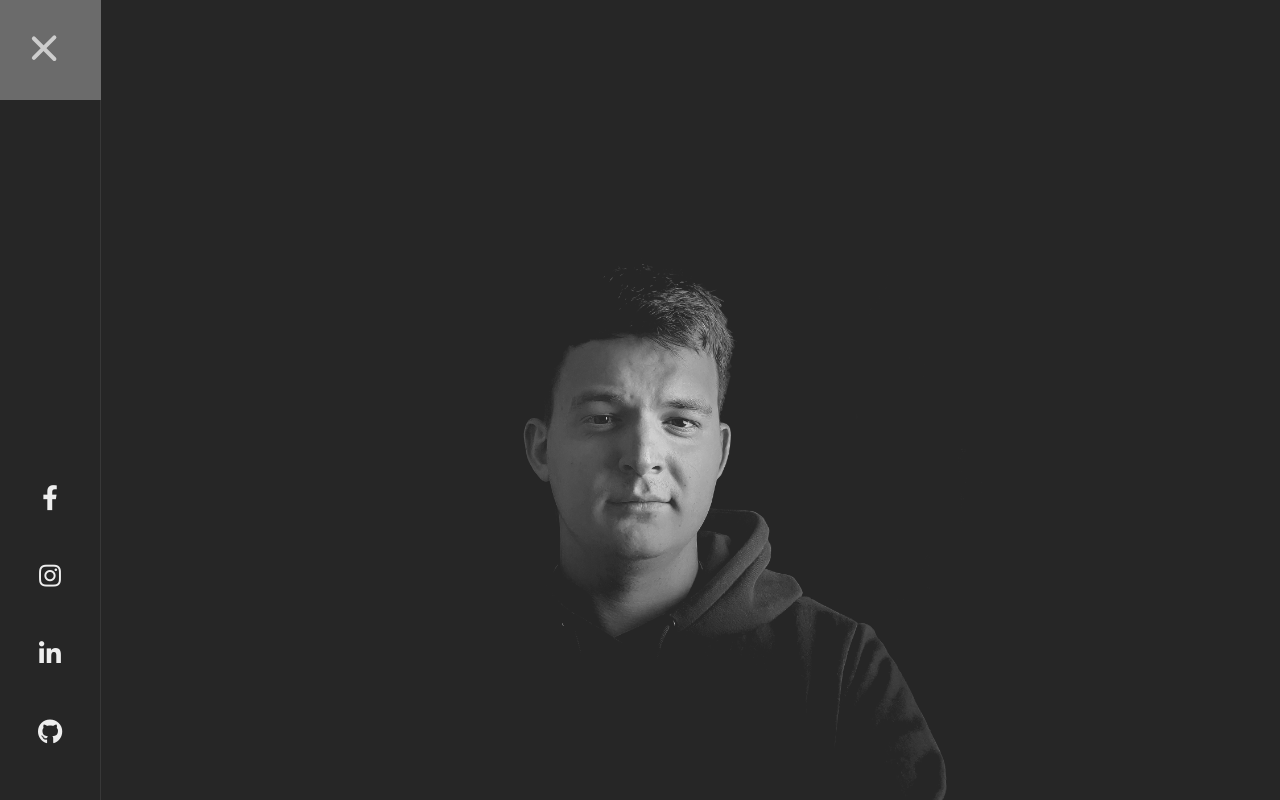
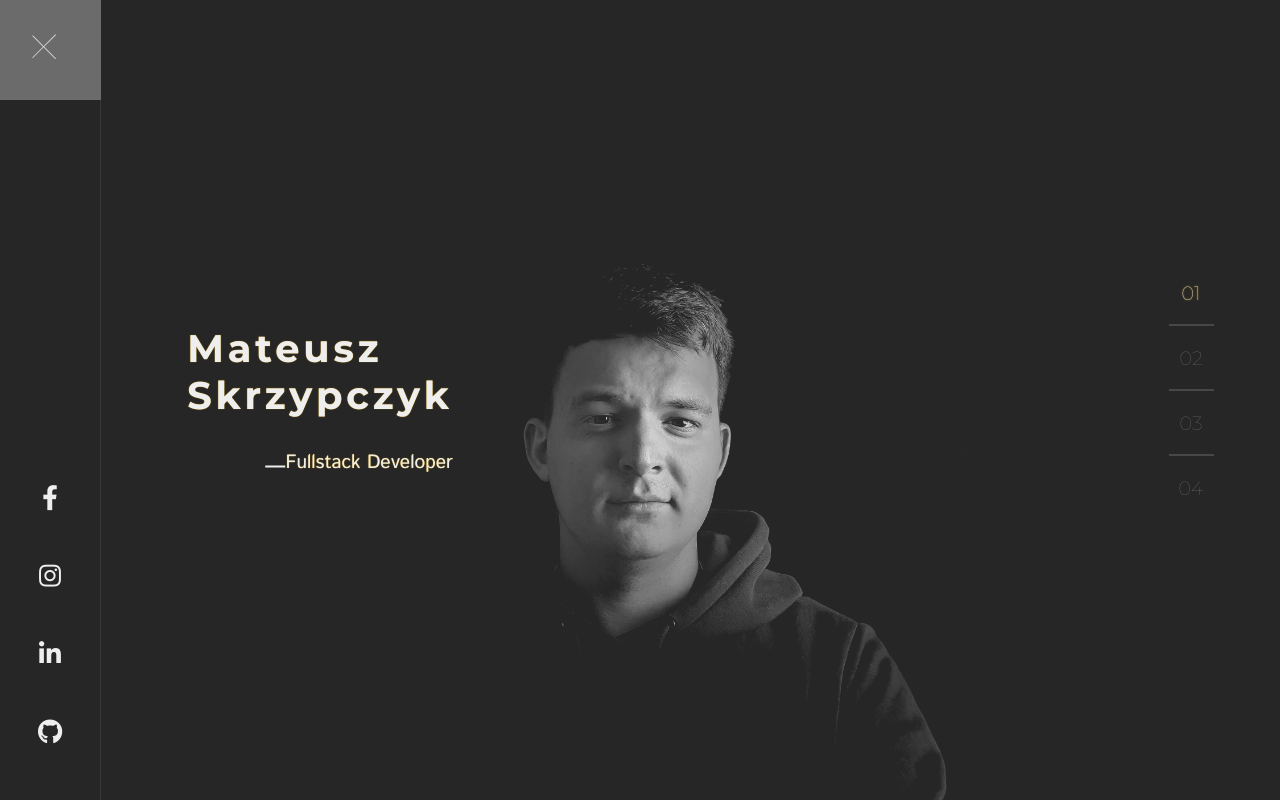
Before and after one commit to Fellway/ms-website, an Angular app: page / in a window 1280 px wide. Built offline with nearby package versions, Linux system fonts and the light colour scheme.

Commit message:
welcome caption, menu-bar added

```diff
--- a/src/app/app.module.ts
+++ b/src/app/app.module.ts
@@ -6,6 +6,8 @@ import { SidebarComponent } from './sidebar/sidebar.component';
 import { CoverComponent } from './cover/cover.component';
 import { HamburgerComponent } from './sidebar/hamburger/hamburger.component';
 import { MediaComponent } from './sidebar/media/media.component';
+import { WelcomeComponent } from './cover/welcome/welcome.component';
+import { MenuBarComponent } from './cover/menu-bar/menu-bar.component';
 
 @NgModule({
   declarations: [
@@ -13,7 +15,9 @@ import { MediaComponent } from './sidebar/media/media.component';
     SidebarComponent,
     CoverComponent,
     HamburgerComponent,
-    MediaComponent
+    MediaComponent,
+    WelcomeComponent,
+    MenuBarComponent
   ],
   imports: [
     BrowserModule
--- a/src/app/cover/cover.component.html
+++ b/src/app/cover/cover.component.html
@@ -1,6 +1,5 @@
 <div class="cover">
-
-
+  <app-welcome></app-welcome>
   <div class="image"></div>
-
+  <app-menu-bar></app-menu-bar>
 </div>
--- /dev/null
+++ b/src/app/cover/menu-bar/menu-bar.component.html
@@ -0,0 +1,5 @@
+<div class="bar">
+  <div class="number" *ngFor="let section of sections; let i = index">
+    <span [class.active]="i == 0">0{{i + 1}}</span>
+  </div>
+</div>
--- /dev/null
+++ b/src/app/cover/menu-bar/menu-bar.component.scss
@@ -0,0 +1,39 @@
+@import '../../../colors.scss';
+
+.bar {
+  text-align: center;
+  width: 50px;
+  color: $gray-2;
+  position: absolute;
+  top: 50%;
+  right: 5%;
+  font-size: 1.5vw;
+  font-family: 'Montserrat', sans-serif;
+  font-weight: 100;
+  transform: translateY(-50%);
+
+  .number {
+    padding-bottom: 20px;
+    cursor: pointer;
+    transition: .2s;
+
+
+    &:not(:first-child)::before {
+      content: ' ';
+      display: block;
+      margin: 0 auto 20px;
+      width: 90%;
+      height: 1px;
+      background-color: $gray-2;
+    }
+
+    &:hover {
+      font-size: 1.6vw;
+    }
+  }
+
+  .active {
+    color: $primary-white-1;
+    text-shadow: 0px 0px 2px rgb(236, 174, 3);
+  }
+}
--- /dev/null
+++ b/src/app/cover/menu-bar/menu-bar.component.ts
@@ -0,0 +1,18 @@
+import { Component, OnInit } from '@angular/core';
+
+@Component({
+  selector: 'app-menu-bar',
+  templateUrl: './menu-bar.component.html',
+  styleUrls: ['./menu-bar.component.scss']
+})
+export class MenuBarComponent implements OnInit {
+
+  sections: Array<string>;
+
+  constructor() { }
+
+  ngOnInit(): void {
+    this.sections = ['cover', 'about', 'projects', 'contact'];
+  }
+
+}
--- /dev/null
+++ b/src/app/cover/welcome/welcome.component.html
@@ -0,0 +1,5 @@
+<div class="wrapper">
+  <div class="header">Mateusz</div>
+  <div class="header">Skrzypczyk</div>
+  <div class="subheader">Fullstack Developer</div>
+</div>
--- /dev/null
+++ b/src/app/cover/welcome/welcome.component.scss
@@ -0,0 +1,32 @@
+@import '../../../colors.scss';
+
+.wrapper {
+  position: absolute;
+  top: 50%;
+  left: 25%;
+  color: $primary-white-1;
+  transform: translate(-50%, -50%);
+  text-shadow: 0px 0px 1px rgb(236, 174, 3);
+}
+
+.header {
+  font-family: 'Montserrat', sans-serif;
+  font-weight: 700;
+  letter-spacing: 0.3vw;
+  font-size: 3vw;
+}
+
+.subheader {
+  margin-top: 30px;
+  font-family: 'Istok Web', sans-serif;
+  font-size: 1.5vw;
+  text-align: right;
+
+  &::before {
+    content: ' ';
+    width: 20px;
+    height: 2px;
+    background-color: $primary-white-1;
+    display: inline-block;
+  }
+}
--- /dev/null
+++ b/src/app/cover/welcome/welcome.component.ts
@@ -0,0 +1,15 @@
+import { Component, OnInit } from '@angular/core';
+
+@Component({
+  selector: 'app-welcome',
+  templateUrl: './welcome.component.html',
+  styleUrls: ['./welcome.component.scss']
+})
+export class WelcomeComponent implements OnInit {
+
+  constructor() { }
+
+  ngOnInit(): void {
+  }
+
+}
--- a/src/app/sidebar/hamburger/hamburger.component.scss
+++ b/src/app/sidebar/hamburger/hamburger.component.scss
@@ -25,8 +25,8 @@
       display: block;
       margin: 0 auto;
       width: 33px;
-      height: 4px;
-      margin-bottom: 5px;
+      height: 1px;
+      margin-bottom: 8px;
       position: relative;
       background: #cdcdcd;
       border-radius: 3px;
--- a/src/app/sidebar/media/media.component.scss
+++ b/src/app/sidebar/media/media.component.scss
@@ -1,3 +1,5 @@
+@import '../../../colors.scss';
+
 .media {
   width: 100px;
   height: 100vh;
@@ -15,9 +17,8 @@
 
   &:hover {
     cursor: pointer;
-    color: yellow;
+    color: $primary-white-1;
     transform: scale(1.5);
     text-shadow: 0px 0px 5px rgb(236, 174, 3);
-
   }
 }
--- a/src/index.html
+++ b/src/index.html
@@ -9,6 +9,9 @@
   <link rel="icon" type="image/x-icon" href="favicon.ico">
   <link rel="stylesheet" href="https://use.fontawesome.com/releases/v5.14.0/css/all.css"
     integrity="sha384-HzLeBuhoNPvSl5KYnjx0BT+WB0QEEqLprO+NBkkk5gbc67FTaL7XIGa2w1L0Xbgc" crossorigin="anonymous">
+  <link
+    href="https://fonts.googleapis.com/css2?family=Istok+Web:ital@0;1&family=Montserrat+Alternates:wght@400;700&family=Montserrat:wght@100;400;700&display=swap"
+    rel="stylesheet">
 </head>
 
 <body>
```
Also changed, not shown: 2 other files (tests, documents, lock files or other folders).
